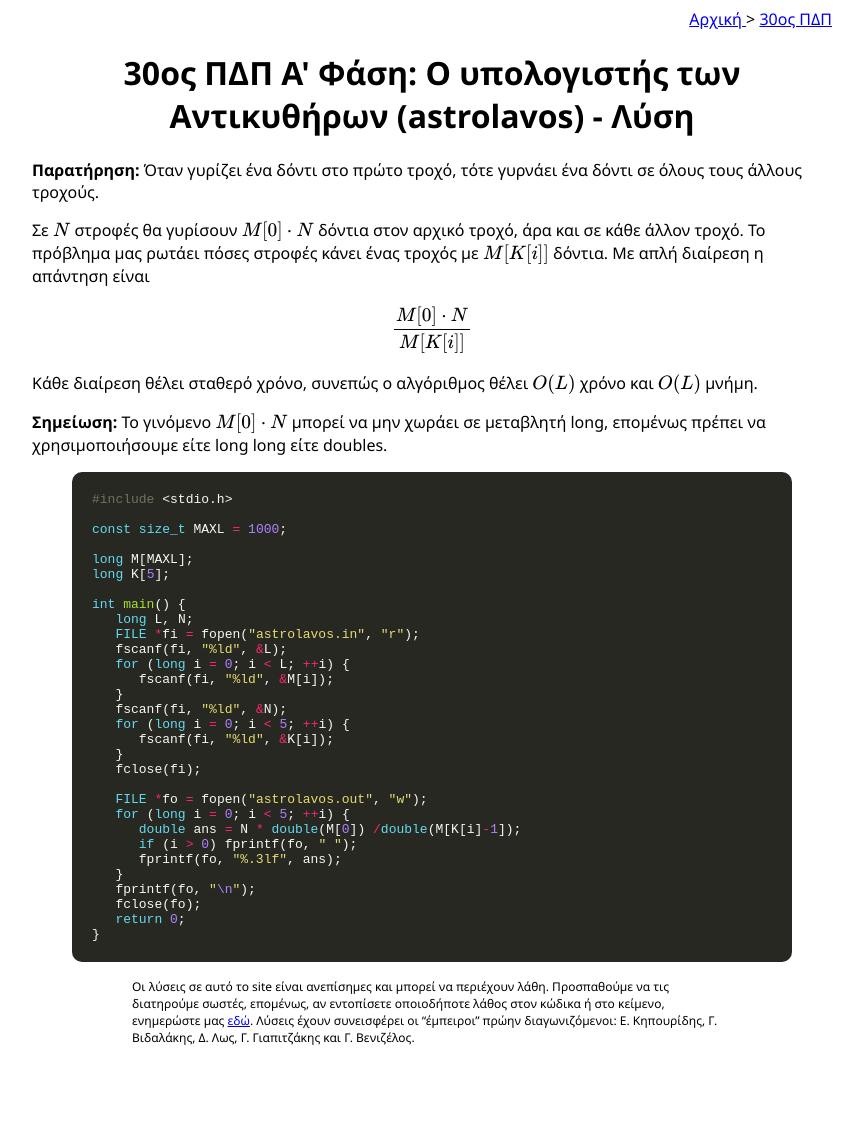
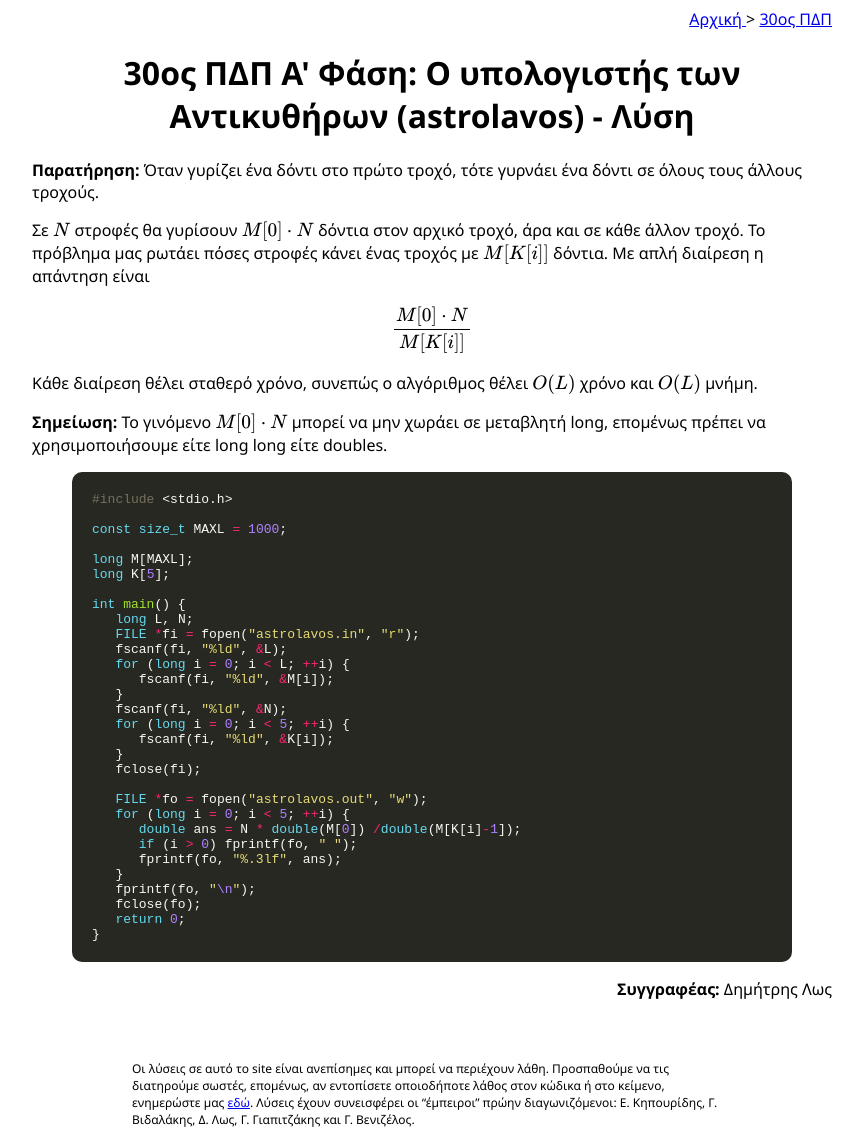
Before and after one commit to pdp-archive/pdp-archive.github.io, a Jekyll site: the page built from contests/_30-PDP/a-astrolavos-solution.md, in a window 1280 px wide. Shown: the whole page, without its empty margins (208-1071 px from the left). Built offline with Jekyll 4.4.1, drawn with Linux system fonts in a browser that asks for light colours; formulas are drawn with MathJax 3; before the commit the page ends 1054 px from its top, so only the background shows below that.

Commit message:
Display solution author

```diff
--- a/_layouts/solution.html
+++ b/_layouts/solution.html
@@ -30,7 +30,9 @@
       <h1 class="title">{{ title }}</h1>
       {{ content }}
     </div>
+    <div class="author_container"> <span class="author">Συγγραφέας:</span> {{ task.solution_author }}</div>
   </div>
+  <div id="footer_space"></div>
   {% include contributors_footer.html %}
   </body>
 </html>
```
